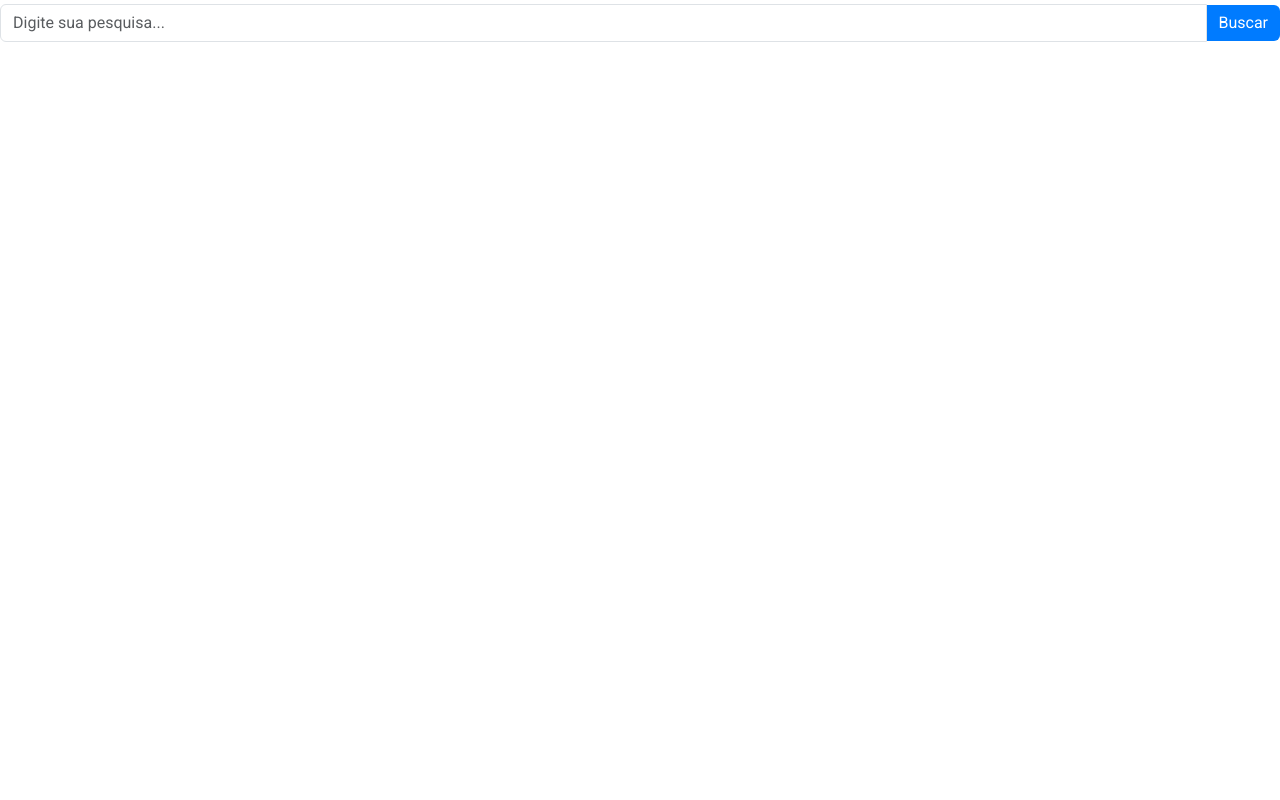
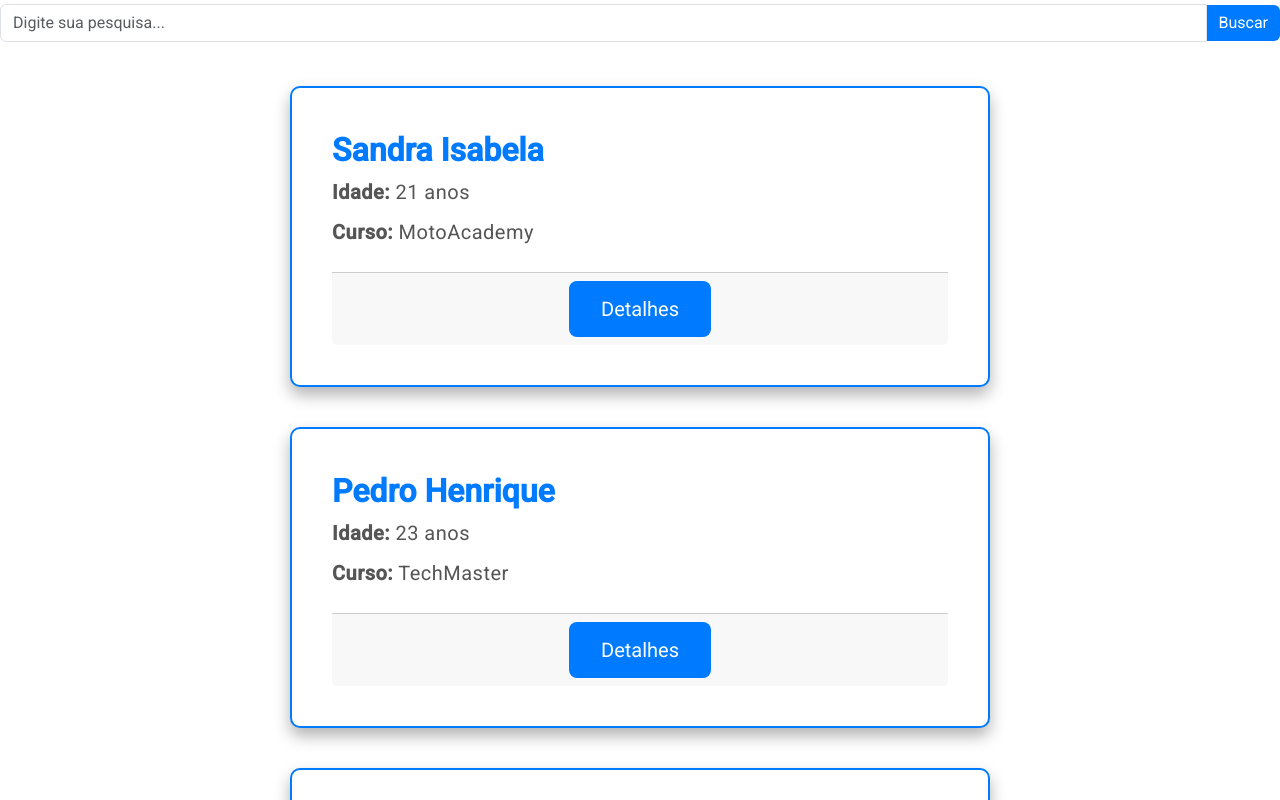
Before and after one commit to KindermanBarros/Alunos-NG, an Angular app in the folder Front-Alunos/: page / in a window 1280 px wide. Shown: the top 800 px of the page. Built offline with nearby package versions, Linux system fonts and the light colour scheme.

Commit message:
Cria card para alunos

```diff
--- a/Front-Alunos/angular.json
+++ b/Front-Alunos/angular.json
@@ -100,6 +100,9 @@
     }
   },
   "cli": {
-    "schematicCollections": ["@angular-eslint/schematics"]
+    "schematicCollections": [
+      "@angular-eslint/schematics"
+    ],
+    "analytics": "28b546ad-f000-48a1-94a9-3e0875c6cdad"
   }
 }
--- a/Front-Alunos/src/app/app.component.html
+++ b/Front-Alunos/src/app/app.component.html
@@ -1 +1,2 @@
 <router-outlet />
+<app-card-alunos></app-card-alunos>
--- /dev/null
+++ b/Front-Alunos/src/app/card-alunos/card-alunos.component.css
@@ -0,0 +1,73 @@
+body {
+  display: flex;
+  justify-content: center;
+  align-items: center;
+  height: 100vh;
+  margin: 0;
+  background-color: #f0f0f0;
+}
+
+.container {
+  display: flex;
+  justify-content: center;
+  align-items: center;
+  flex-wrap: wrap;
+  width: 100%;
+  padding: 20px;
+  box-sizing: border-box;
+}
+
+.card {
+  border: 2px solid #007bff;
+  border-radius: 10px;
+  padding: 40px;
+  margin: 20px;
+  box-shadow: 0 8px 16px rgba(0, 0, 0, 0.3);
+  max-width: 700px;
+  width: 100%;
+  background-color: #fff;
+  transition: box-shadow 0.3s ease-in-out;
+}
+
+.card:hover {
+  box-shadow: 0 12px 24px rgba(0, 0, 0, 0.4);
+}
+
+.card-nome h3 {
+  color: #007bff;
+  margin: 0;
+  font-size: 32px;
+  font-weight: bold;
+}
+
+.card-idade p {
+  font-size: 20px;
+  color: #555;
+  margin: 8px 0;
+}
+
+.card-curso p {
+  font-size: 20px;
+  color: #555;
+  margin: 8px 0;
+}
+
+.card-footer {
+  margin-top: 20px;
+  text-align: center;
+}
+
+.card-footer button {
+  background-color: #007bff;
+  color: white;
+  border: none;
+  padding: 16px 32px;
+  border-radius: 8px;
+  cursor: pointer;
+  font-size: 20px;
+  transition: background-color 0.2s ease-in-out;
+}
+
+.card-footer button:hover {
+  background-color: #0056b3;
+}
--- /dev/null
+++ b/Front-Alunos/src/app/card-alunos/card-alunos.component.html
@@ -0,0 +1,21 @@
+<div class="container">
+<div *ngFor="let aluno of alunos" class="card">
+
+  <div class="card-nome">
+    <h3>{{ aluno.nome }}</h3>
+  </div>
+
+  <div class="card-idade">
+    <p><strong>Idade:</strong> {{ aluno.idade }} anos</p>
+  </div>
+
+  <div class="card-curso">
+    <p><strong>Curso:</strong> {{ aluno.curso }}</p>
+  </div>
+
+  <div class="card-footer">
+    <button (click)="onButtonClick(aluno.id)">Detalhes</button>
+  </div>
+
+</div>
+</div>
--- /dev/null
+++ b/Front-Alunos/src/app/card-alunos/card-alunos.component.ts
@@ -0,0 +1,23 @@
+import { Component } from '@angular/core';
+import { CommonModule } from '@angular/common'; // Importe o CommonModule para o ngFor
+
+@Component({
+  selector: 'app-card-alunos',
+  standalone: true,
+  imports: [CommonModule], // Adicione o CommonModule para habilitar o *ngFor
+  templateUrl: './card-alunos.component.html',
+  styleUrls: ['./card-alunos.component.css']
+})
+export class CardAlunosComponent {
+  alunos = [
+    { id: 1, nome: 'Sandra Isabela', idade: 21, curso: 'MotoAcademy' },
+    { id: 2, nome: 'Pedro Henrique', idade: 23, curso: 'TechMaster' },
+    { id: 3, nome: 'Ana Clara', idade: 20, curso: 'DevPro' },
+    { id: 4, nome: 'João Vitor', idade: 22, curso: 'MotoAcademy' }
+  ];
+
+  // Método para capturar o clique e exibir o ID do aluno
+  onButtonClick(id: number) {
+    console.log(`Botão clicado para o aluno com ID: ${id}`);
+  }
+}
```
Also changed, not shown: Front-Alunos/src/app/app.component.ts (+4 -3 lines), 1 other file (tests, documents, lock files or other folders).
